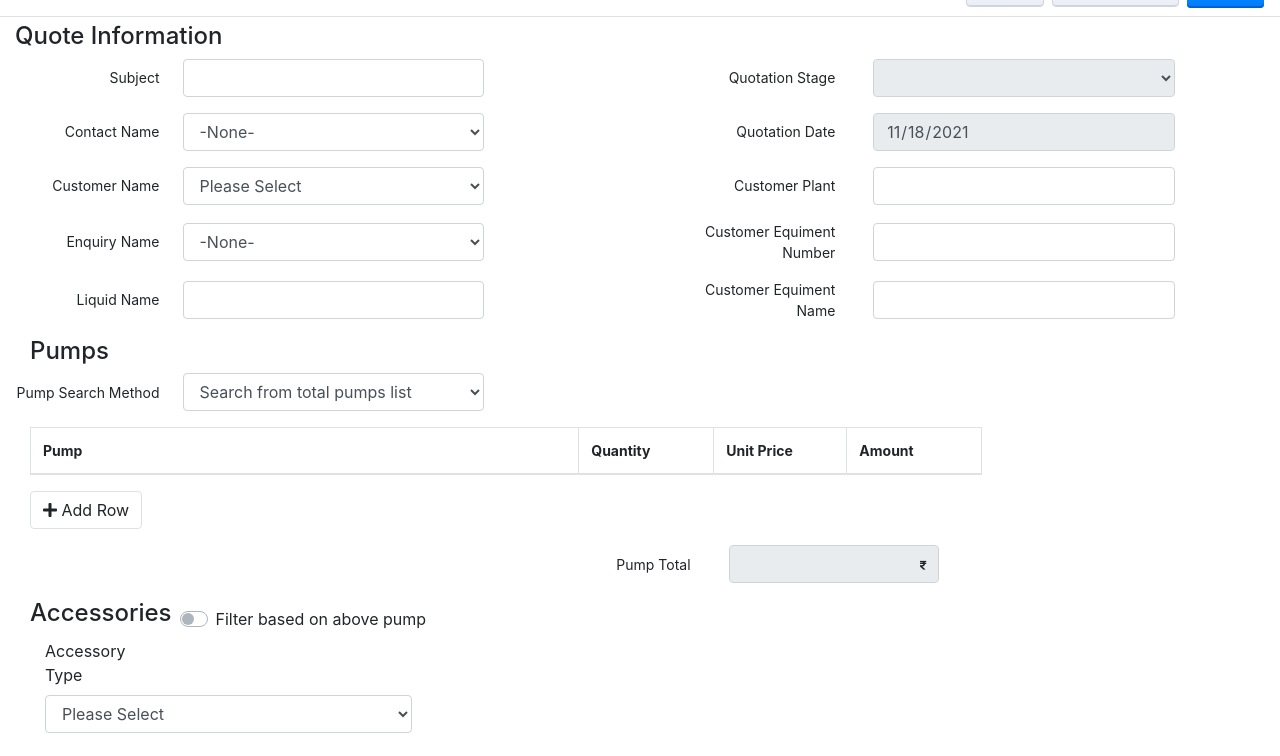
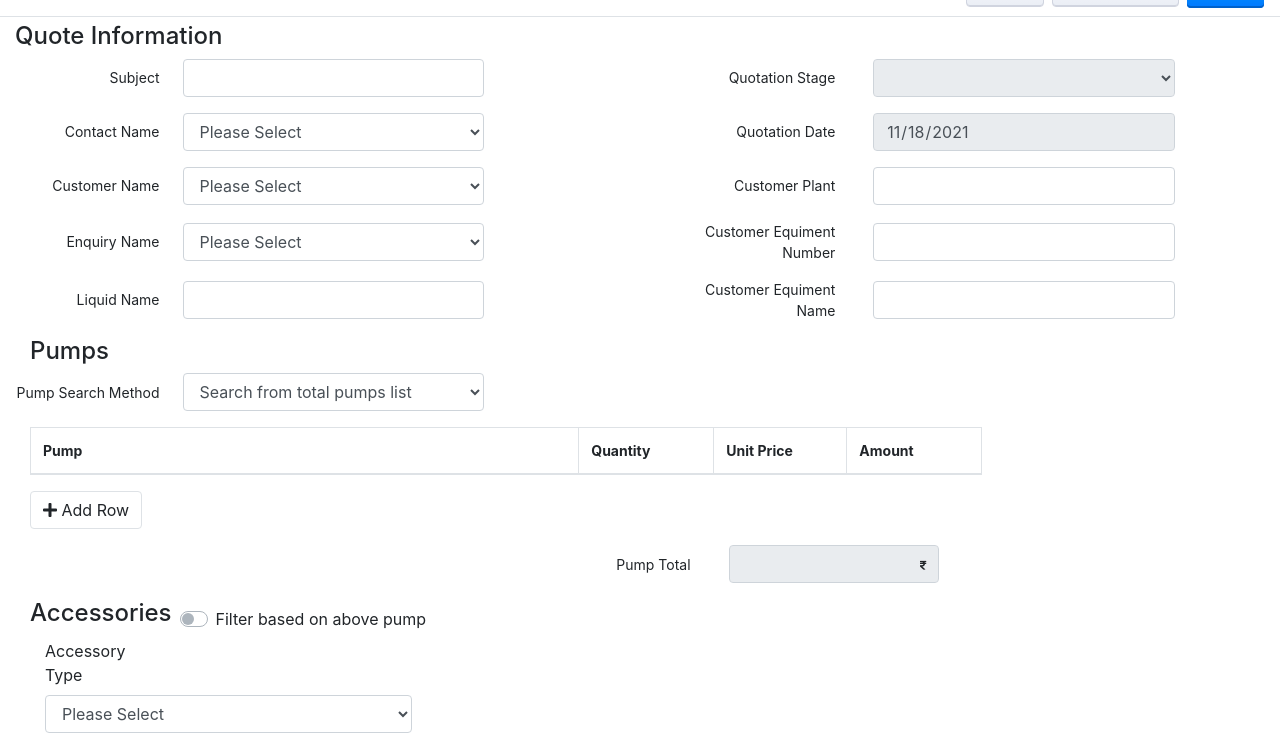
Before and after one commit to Zit-git/customQuoteWidget, a website with bundled scripts: page app/html/main.html in a window 1280 px wide. Shown: the part 39-795 px from the top of the page. Built offline with nearby package versions, Linux system fonts and the light colour scheme.

Commit message:
18-Nov-21

```diff
--- a/app/html/main.html
+++ b/app/html/main.html
@@ -68,7 +68,7 @@
             </div>
             <div class="col-sm-8 col-12">
                <select class="form-control w-100" id="contactName">
-                  <option value="">-None-</option>
+                  <option value="">Please Select</option>
                </select>
             </div>
          </div>
@@ -111,7 +111,7 @@
             </div>
             <div class="col-sm-8 col-12">
                <select class="form-control w-100" id="enquiryName">
-                  <option value="">-None-</option>
+                  <option value="">Please Select</option>
                </select>
             </div>
          </div>
@@ -131,7 +131,7 @@
             </div>
             <div class="col-sm-8 col-12">
                <select class="form-control w-100" id="brand">
-                  <option value="">-None-</option>
+                  <option value="">Please Select</option>
                </select>
             </div>
          </div>
@@ -199,7 +199,7 @@
                   </div>
                   <div class="col-sm-8 col-12">
                      <select class="form-control w-100" id="pumpType">
-                        <option value="">-None-</option>
+                        <option value="">Please Select</option>
                      </select>
                   </div>
                </div>
@@ -209,7 +209,7 @@
                   </div>
                   <div class="col-sm-8 col-12">
                      <select class="form-control w-100" id="series">
-                        <option value="">-None-</option>
+                        <option value="">Please Select</option>
                      </select>
                   </div>
                </div>
@@ -223,7 +223,7 @@
                   </div>
                   <div class="col-sm-8 col-12">
                      <select class="form-control w-100" id="shaftSpeed">
-                        <option value="">-None-</option>
+                        <option value="">Please Select</option>
                      </select>
                   </div>
                </div>
@@ -237,7 +237,7 @@
                   </div>
                   <div class="col-sm-8 col-12">
                      <select class="form-control w-100" id="size">
-                        <option value="">-None-</option>
+                        <option value="">Please Select</option>
                      </select>
                   </div>
                </div>
@@ -254,7 +254,7 @@
                   </div>
                   <div class="col-sm-8 col-12">
                      <select class="form-control w-100" id="applicationType">
-                        <option value="">-None-</option>
+                        <option value="">Please Select</option>
                      </select>
                   </div>
                </div>
@@ -333,7 +333,7 @@
                   </div>
                   <div class="col-sm-8 col-12">
                      <select class="form-control w-100" id="shaftSpeed_API">
-                        <option value="">-None-</option>
+                        <option value="">Please Select</option>
                      </select>
                   </div>
                </div>
@@ -428,7 +428,7 @@
                   </div>
                   <div class="col-sm-8 col-12">
                      <select class="form-control w-100" id="casingMoc">
-                        <option value="">-None-</option>
+                        <option value="">Please Select</option>
                      </select>
                   </div>
                </div>
@@ -438,7 +438,7 @@
                   </div>
                   <div class="col-sm-8 col-12">
                      <select class="form-control w-100" id="shaftSealing">
-                        <option value="">-None-</option>
+                        <option value="">Please Select</option>
                      </select>
                   </div>
                </div>
@@ -450,7 +450,7 @@
                   </div>
                   <div class="col-sm-8 col-12">
                      <select class="form-control w-100" id="impellerMoc">
-                        <option value="">-None-</option>
+                        <option value="">Please Select</option>
                      </select>
                   </div>
                </div>
@@ -472,7 +472,7 @@
                   </div>
                   <div class="col-sm-8 col-12">
                      <select class="form-control w-100" id="lubrication">
-                        <option value="">-None-</option>
+                        <option value="">Please Select</option>
                      </select>
                   </div>
                </div>
@@ -482,7 +482,7 @@
                   </div>
                   <div class="col-sm-8 col-12">
                      <select class="form-control w-100" id="flangeDrilling">
-                        <option value="">-None-</option>
+                        <option value="">Please Select</option>
                      </select>
                   </div>
                </div>
@@ -494,7 +494,7 @@
                   </div>
                   <div class="col-sm-8 col-12">
                      <select class="form-control w-100" id="shaftMoc">
-                        <option value="">-None-</option>
+                        <option value="">Please Select</option>
                      </select>
                   </div>
                </div>
@@ -504,7 +504,7 @@
                   </div>
                   <div class="col-sm-8 col-12">
                      <select class="form-control w-100" id="impellerType">
-                        <option value="">-None-</option>
+                        <option value="">Please Select</option>
                      </select>
                   </div>
               </div>
@@ -516,7 +516,7 @@
                   </div>
                   <div class="col-sm-8 col-12">
                      <select class="form-control w-100" id="sleeveMoC">
-                        <option value="">-None-</option>
+                        <option value="">Please Select</option>
                      </select>
                   </div>
                </div>
```
Also changed, not shown: 1 other file.
